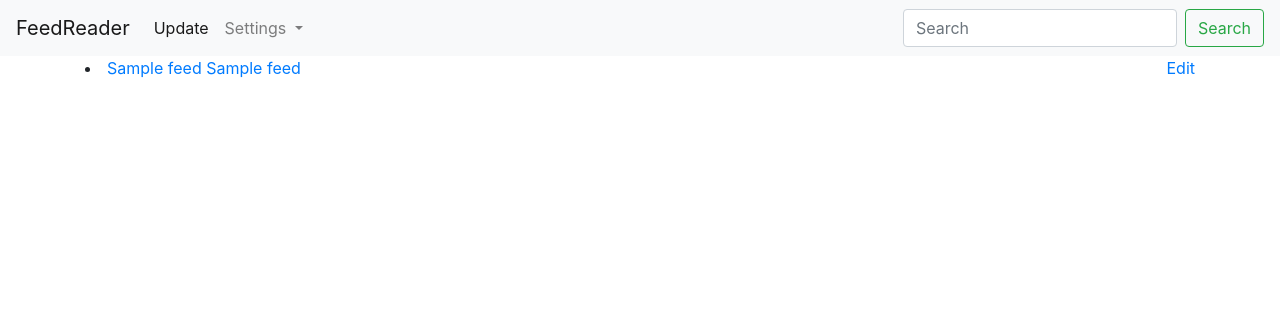
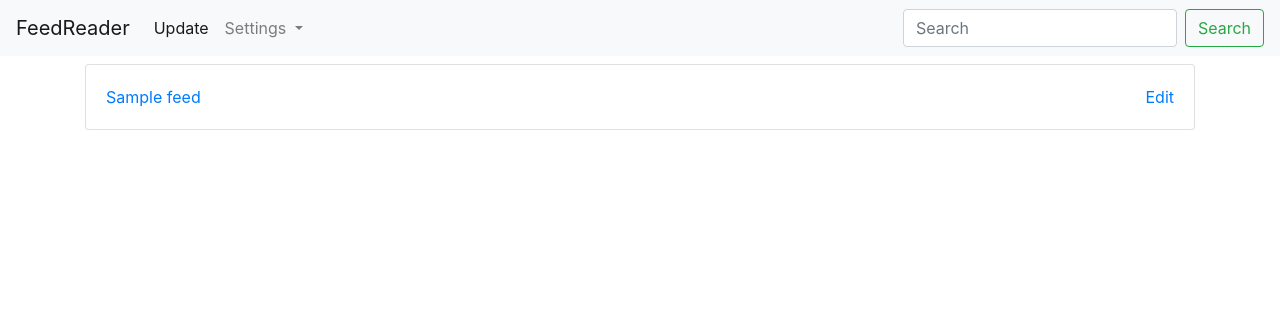
Before and after one commit to hk03ne/rss_scraper, a Flask app: page /feeds in a window 1280 px wide. Shown: the top 316 px of the page. Run offline with Flask 2, Linux system fonts and the light colour scheme; a database or web service that is not in the repository returns one stand-in record (values such as "Sample title"); some libraries are stand-ins or nearby versions.

Commit message:
Merge branch 'master' of github.com:hk03ne/rss-scraper

```diff
--- a/app.py
+++ b/app.py
@@ -4,13 +4,8 @@
 from flask import (
     Flask,
     request,
-    session,
     g,
-    redirect,
-    url_for,
-    abort,
-    render_template,
-    flash)
+    render_template)
 import dateutil.parser
 
 from scraper import RssScraper
--- a/templates/feeds.html
+++ b/templates/feeds.html
@@ -1,13 +1,15 @@
 {% extends "layout.html" %}
 {% block body %}
     <div class="container">
-        <ui>
-            {% for feed in feeds %}
-            <li>
-                <a href="{{ feed.site_url }}">{{ feed.site_title }}</a> <a href="{{ feed.feed_url }}">{{ feed.feed_url }}</a>
-                <div class="float-right"><a href="/feeds/{{ feed.id }}">Edit</a></div>
-            </li>
-            {% endfor %}
-        </ui>
+        {% for feed in feeds %}
+        <div class="card my-2">
+            <div class="card-body">
+                <a href="{{ feed.feed_url }}">{{ feed.site_title }}</a>
+                <div class="float-right">
+                    <a href="/feeds/{{ feed.id }}">Edit</a>
+                </div>
+            </div>
+        </div>
+        {% endfor %}
     </div>
 {% endblock %}
--- a/templates/show_entries.html
+++ b/templates/show_entries.html
@@ -4,7 +4,7 @@
         {% for entry in entries %}
         <div class="card my-2">
             <div class="card-body">
-                <h6 class="card-title">{{ entry.entry_title }}</h5>
+                <h6 class="card-title">{{ entry.entry_title }}</h6>
                 <p class="text-muted"><small>{{ entry.site_title }} {{ entry.updated }}</small></p>
                 <p><small class="card-text">{{ entry.summary|safe }}</small></p>
                 <a href="{{ entry.entry_url }}" class="btn btn-primary">Read more</a>
```
